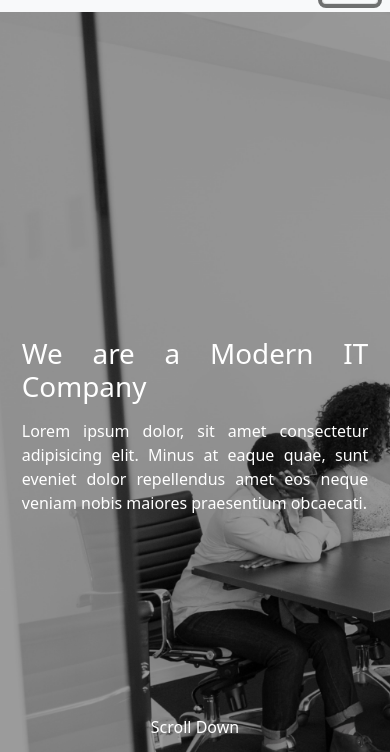
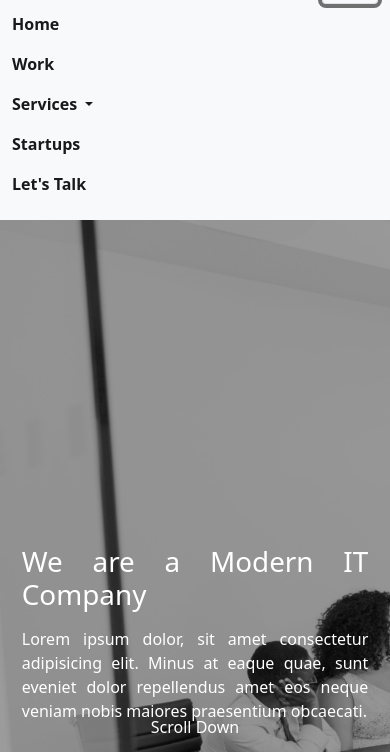
Before and after one commit to SaurabhKumarMaddheshiya/Assignment-Clear-Technologies, a plain HTML site: page index.html in a window 390 px wide. Both pictures are taken after a click on the button "Toggle navigation". Shown: the part 44-796 px from the top of the page. Drawn offline with nearby package versions, Linux system fonts and the light colour scheme.

Commit message:
fix navbar in Mobile view

```diff
--- a/index.html
+++ b/index.html
@@ -201,7 +201,7 @@
         aria-controls="navbarSupportedContent" aria-expanded="false" aria-label="Toggle navigation">
         <span class="navbar-toggler-icon"></span>
       </button>
-      <div class="collapse navbar-collapse m-lg-1 me-lg-5">
+      <div class="collapse navbar-collapse m-lg-1 me-lg-5" id="navbarSupportedContent">
         <ul class="navbar-nav me-auto mb-2 mb-lg-0" id="navbar-ul">
           <li class="nav-item me-lg-3" id="nav-li">
             <a class="nav-link active" aria-current="page" href="#"><b>Home</b></a>
```
